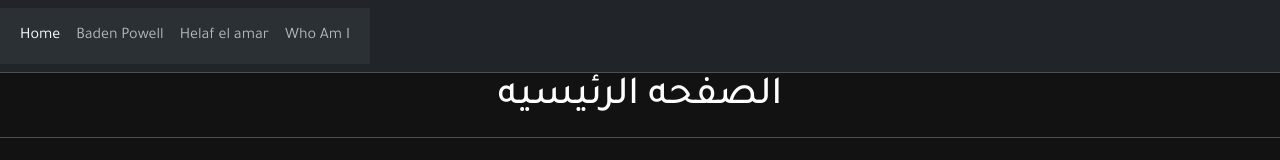
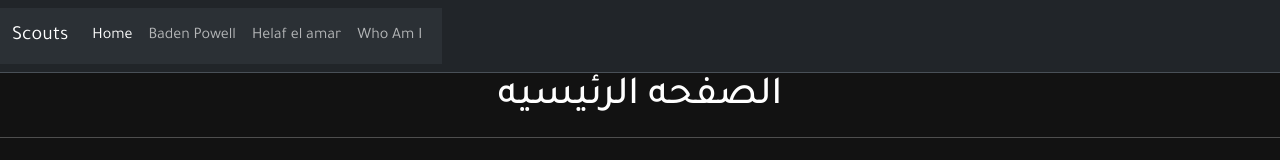
Before and after one commit to vatot12/vatot12.github.io, a plain HTML site: page index.html in a window 1280 px wide. Shown: the top 160 px of the page. Drawn offline with nearby package versions, Linux system fonts and the light colour scheme.

Commit message:
Fix HTML structure and add navbar brand

```diff
--- a/index.html
+++ b/index.html
@@ -13,6 +13,7 @@
         <nav class="navbar bg-dark border-bottom border-body" data-bs-theme="dark">
             <nav class="navbar navbar-expand-lg bg-body-tertiary">
   <div class="container-fluid">
+    <a class="navbar-brand" href="#">Scouts</a>
     <button class="navbar-toggler" type="button" data-bs-toggle="collapse" data-bs-target="#navbarNavDropdown" aria-controls="navbarNavDropdown" aria-expanded="false" aria-label="Toggle navigation">
       <span class="navbar-toggler-icon"></span>
     </button>
```
